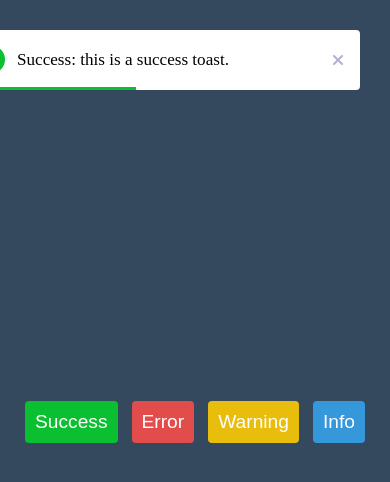
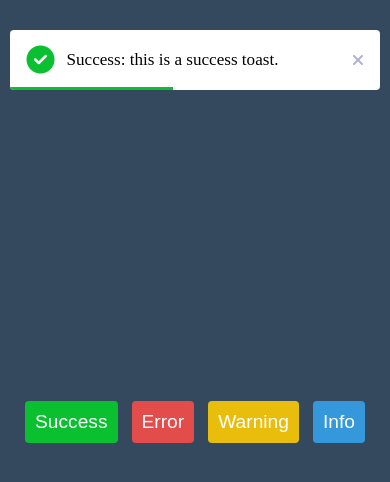
Before and after one commit to salawu-ahmed/mini-projects, a plain HTML site: page toast-notification/index.html in a window 390 px wide. Both pictures are taken after a click on the button "Success". Drawn offline with Linux system fonts and the light colour scheme.

Commit message:
toast-notification made responsive

```diff
--- a/toast-notification/style.css
+++ b/toast-notification/style.css
@@ -151,3 +151,22 @@ body{
     border-radius: 4px;
 
 }
+
+
+@media screen and (max-width: 530px) {
+    .notifications {
+        width: 95%;
+    }
+
+    .notifications .toast{
+        width: 100%;
+        font-size: 1rem;
+        margin-left: 20px;
+    }
+
+    .notifications .btn{
+        margin: 0 1px;
+        font-size: 1.1rem;
+        padding: 8px 15px;
+    }
+}
```
